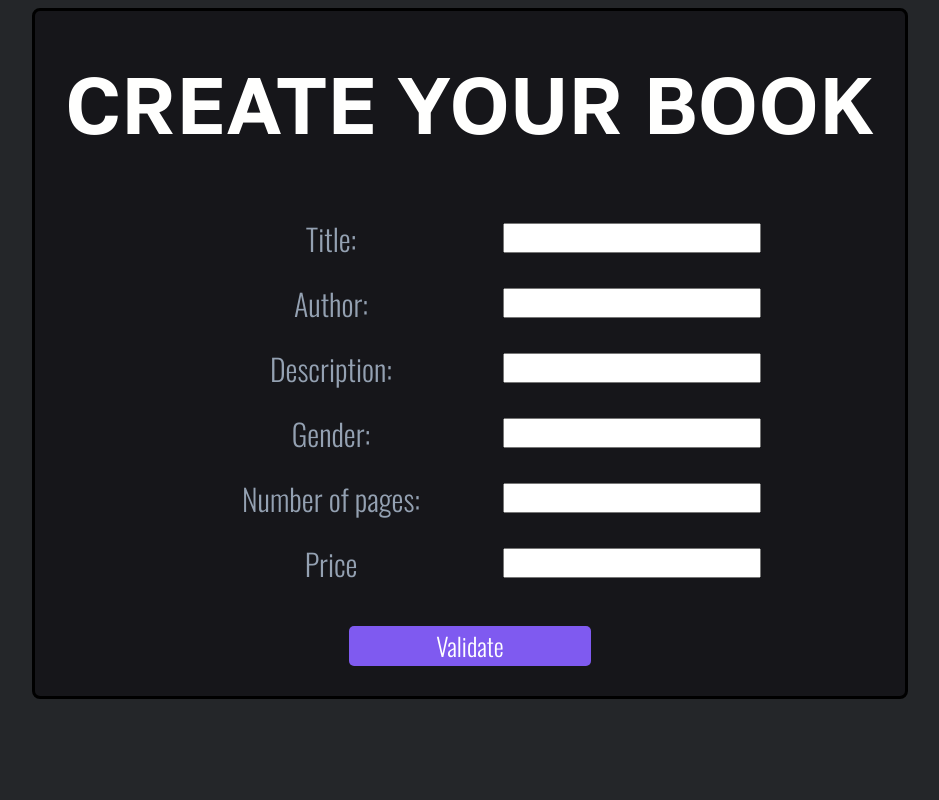
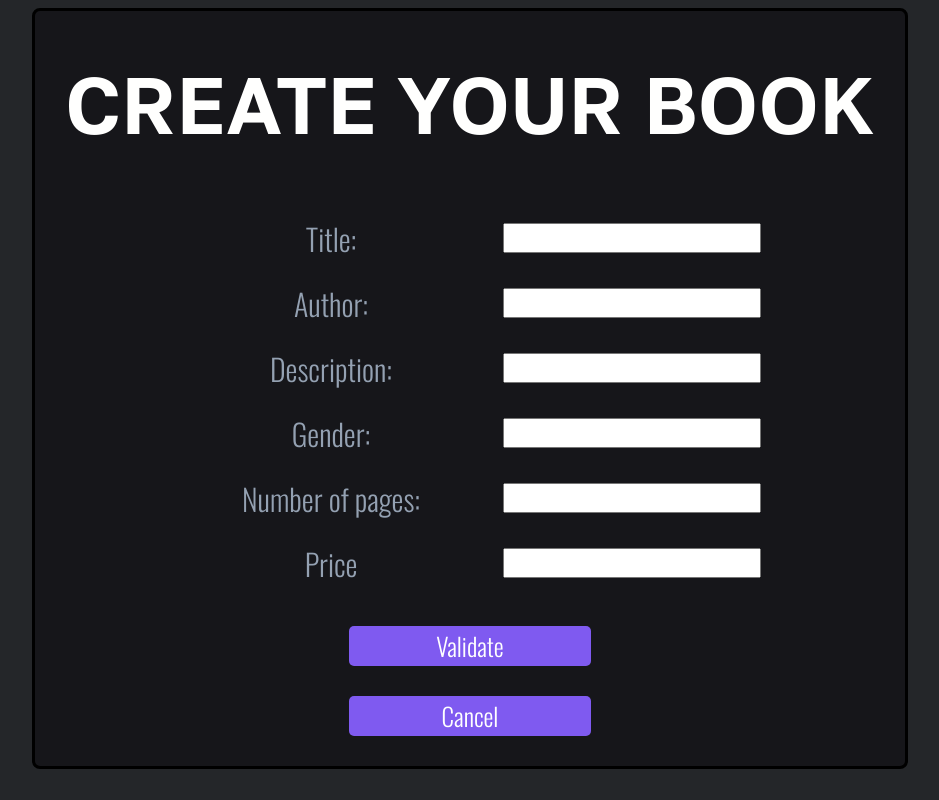
Before and after one commit to ForixM/LibraryBooks, a Django app: page /create/ in a window 1280 px wide. Shown: the whole page, without its empty margins (170-1109 px from the left). Run offline with Django 4.2, Linux system fonts and the light colour scheme; the visitor is signed in with stand-in values (Sample User, id 1).

Commit message:
changed things

```diff
--- a/book/templates/book/create.html
+++ b/book/templates/book/create.html
@@ -33,7 +33,8 @@
                     <input name="price" type="number">
                 </div>
             </div>
-            <input class="submit-input" type="submit" value="Validate">
+            <input name="create" class="submit-input" type="submit" value="Validate">
+            <input name="cancel" class="submit-input" type="submit" value="Cancel">
         </form>
     </div>
 </body>
--- a/book/templates/book/shop.html
+++ b/book/templates/book/shop.html
@@ -22,6 +22,7 @@
         {% endif %}
     </section>
     <section class="actions">
+        <a href="{% url 'book:create' %}">CREATE YOUR BOOK</a>
         <a href="{% url 'book:ownedBooks' %}">OWNED BOOKS</a>
         <a href="{% url 'book:purchasedBooks' %}">PURCHASED BOOKS</a>
         <a href="{% url 'book:index' %}">MENU</a>
--- a/book/views.py
+++ b/book/views.py
@@ -121,8 +121,9 @@ class CreateBookView(generic.FormView):
 
     # This function will be called when the user will submit the form
     def form_valid(self, form):
-        book = form.create_book(self.request.user)
-        return HttpResponseRedirect(reverse('book:ownedBooks'))
+        if 'create' in self.request.POST:
+            book = form.create_book(self.request.user)
+        return super().form_valid(form)
 
     # This function is called before the page will be sent in order to verify if the user is authenticated
     # Otherwise, it will redirect it to the main page.
```
